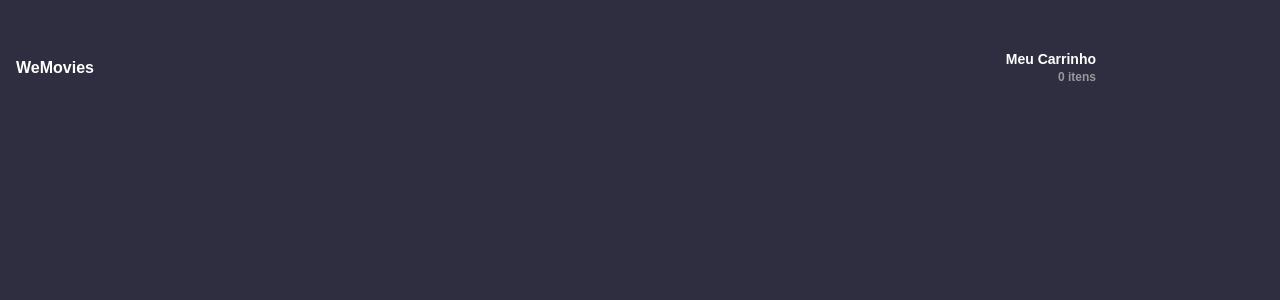
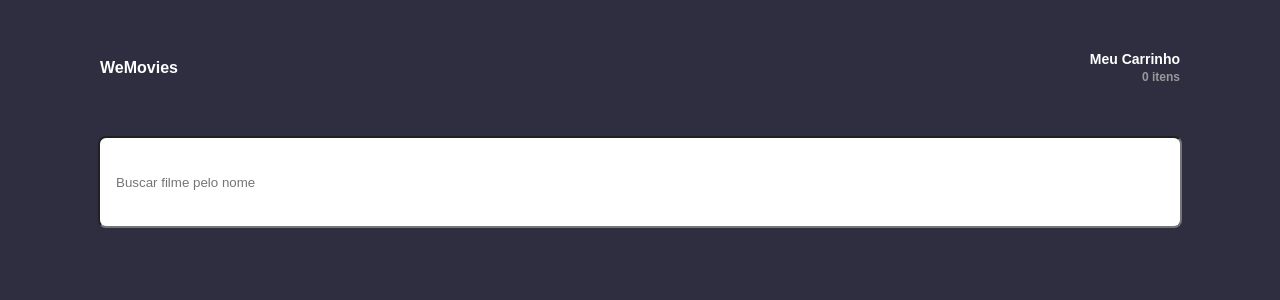
Before and after one commit to viniciusIrikawa/WeFit-Commerce, a Next.js app: page / in a window 1280 px wide. Shown: the top 300 px of the page. Built offline with nearby package versions, Linux system fonts and the light colour scheme.

Commit message:
style: centralizing components in home page

```diff
--- a/src/app/globals.css
+++ b/src/app/globals.css
@@ -6,3 +6,10 @@
 body{
     background-color: #2F2E41;
 }
+
+main {
+    display: flex;
+    justify-content: center;
+    align-items: center;
+    flex-direction: column;
+}
--- a/src/app/page.tsx
+++ b/src/app/page.tsx
@@ -1,9 +1,11 @@
 import Header from "@/components/header/Header";
+import SearchBar from "@/components/search-bar/SearchBar";
 
 export default function Home() {
   return (
     <main>
       <Header/>
+      <SearchBar/>
     </main>
   );
 }
```
